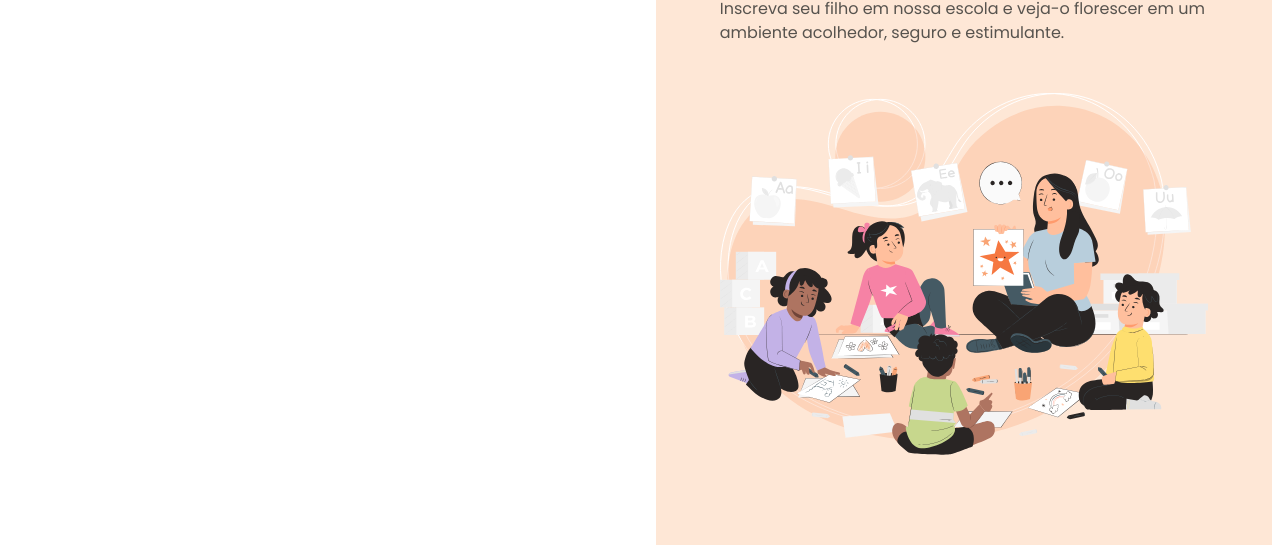
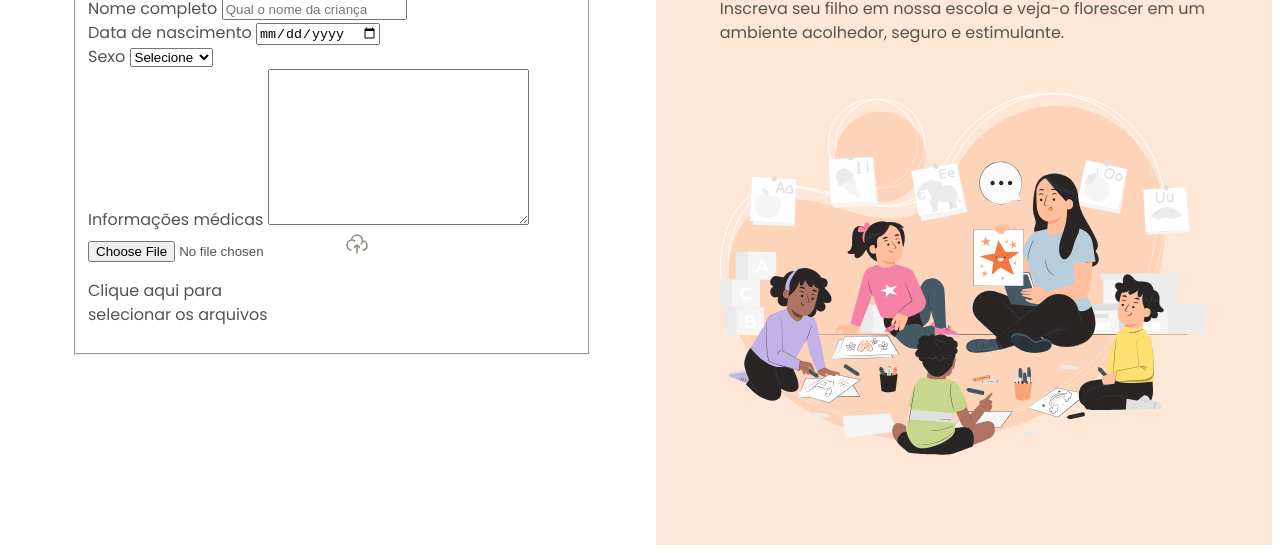
Before and after one commit to Serxo1/projFormMatricula, a plain HTML site: page index.html in a window 1280 px wide. Shown: the part 263-816 px from the top of the page. Drawn offline with Linux system fonts and the light colour scheme.

Commit message:
iniciando o form

```diff
--- a/index.html
+++ b/index.html
@@ -20,6 +20,48 @@
 
                 <h1>Formulário de matrícula</h1>
                 <p>Preencha os dados abaixo para matricular seu filho na escola de educação infantil Estrelas do Amanhã.</p>
+
+                <form enctype="multipart/form-data" method="post">
+                    <fieldset>
+                        <legend>Informações da criança</legend>
+
+                        <div class="input-wrapper">
+                            <label for="fullname">Nome completo</label>
+                            <input type="text" name="fullname" id="fullname" placeholder="Qual o nome da criança" required>
+                        </div>
+
+                        <div class="input-wrapper">
+                            <label for="birth">Data de nascimento</label>
+                            <input type="date" name="birth" id="birth" lang="pt-BR" required>
+                        </div>
+
+                        <div class="select-wrapper">
+                            <label for="gender">Sexo</label>
+                            <select name="gender" id="gender" required>
+                                <option value="">Selecione</option>
+                                <option value="male">Masculino</option>
+                                <option value="female">Feminino</option>
+                                <option value="other">Outro</option>
+                            </select>
+                        </div>
+
+                        <div class="textarea-wrapper">
+                            <label for="medical-info">Informações médicas</label>
+                            <textarea name="medical-info" id="medical-info"
+                            placeholder="Quaisquer informações médicas relevantes"
+                            cols="30" rows="10"
+                            placeholder="A criança possui alguma condição médica que a escola deva estar ciente? (Se sim, especifique)">
+                        </textarea>
+                        </div>
+
+                        <div class="droparea-wrapper">
+                            <input type="file" name="birth-file" id="birth-file">
+                            <img src="assets/icons/cloud-upload.svg" alt="">
+                            <p>Clique aqui para <br> selecionar os arquivos</p>
+                        </div>
+
+                    </fieldset>
+                </form>
             </div>
         </main>
 
@@ -32,7 +74,6 @@
                 </header>
 
                 <img src="assets/Illustration.svg" alt="">
-
             </div>
         </aside>
 
```
